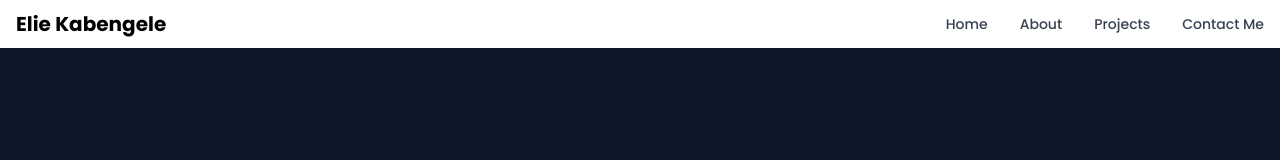
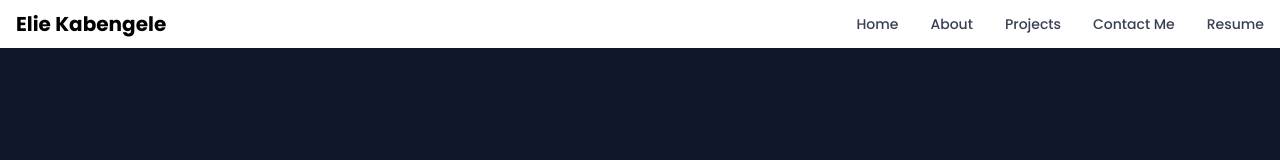
Before and after one commit to amEhlee/Portfolio, a React (Vite) app: page / in a window 1280 px wide. Shown: the top 160 px of the page. Built offline with nearby package versions, Linux system fonts and the light colour scheme.

Commit message:
Add Resume

```diff
--- a/package.json
+++ b/package.json
@@ -23,6 +23,7 @@
     "deploy": "gh-pages -d build",
     "start": "vite",
     "build": "vite build",
+    "preview": "vite preview",
     "serve": "vite preview"
   },
   "eslintConfig": {
--- a/src/App.jsx
+++ b/src/App.jsx
@@ -1,5 +1,6 @@
 import React, { useRef } from "react";
 import { Navbar } from "flowbite-react";
+import Pdf from './assets/resume/Resume.pdf';
 
 // import pages
 // TODO:remove import ExperiencePage from "./pages/ExperiencePage";
@@ -21,6 +22,7 @@ function App() {
 
   return (
     <>
+      {/* Top Navbar */}
       <Navbar fluid={true} rounded={true}>
         <a href="#Home" className="no-underline text-black">
           <Navbar.Brand>
@@ -43,9 +45,15 @@ function App() {
           <button onClick={() => {handleScroll(ContactMeRef);}}>
             <Navbar.Link>Contact Me</Navbar.Link>
           </button>
+          <button>
+            <a href = {Pdf} target = "_blank">
+              <Navbar.Link>Resume</Navbar.Link>
+            </a>
+          </button>
         </Navbar.Collapse>
       </Navbar>
 
+      {/* Main Page Content */}
       <div className="font-Poppins">
         <div ref={HeroRef}>
           <Hero />
```
Also changed, not shown: 1 other file (tests, documents, lock files or other folders).
